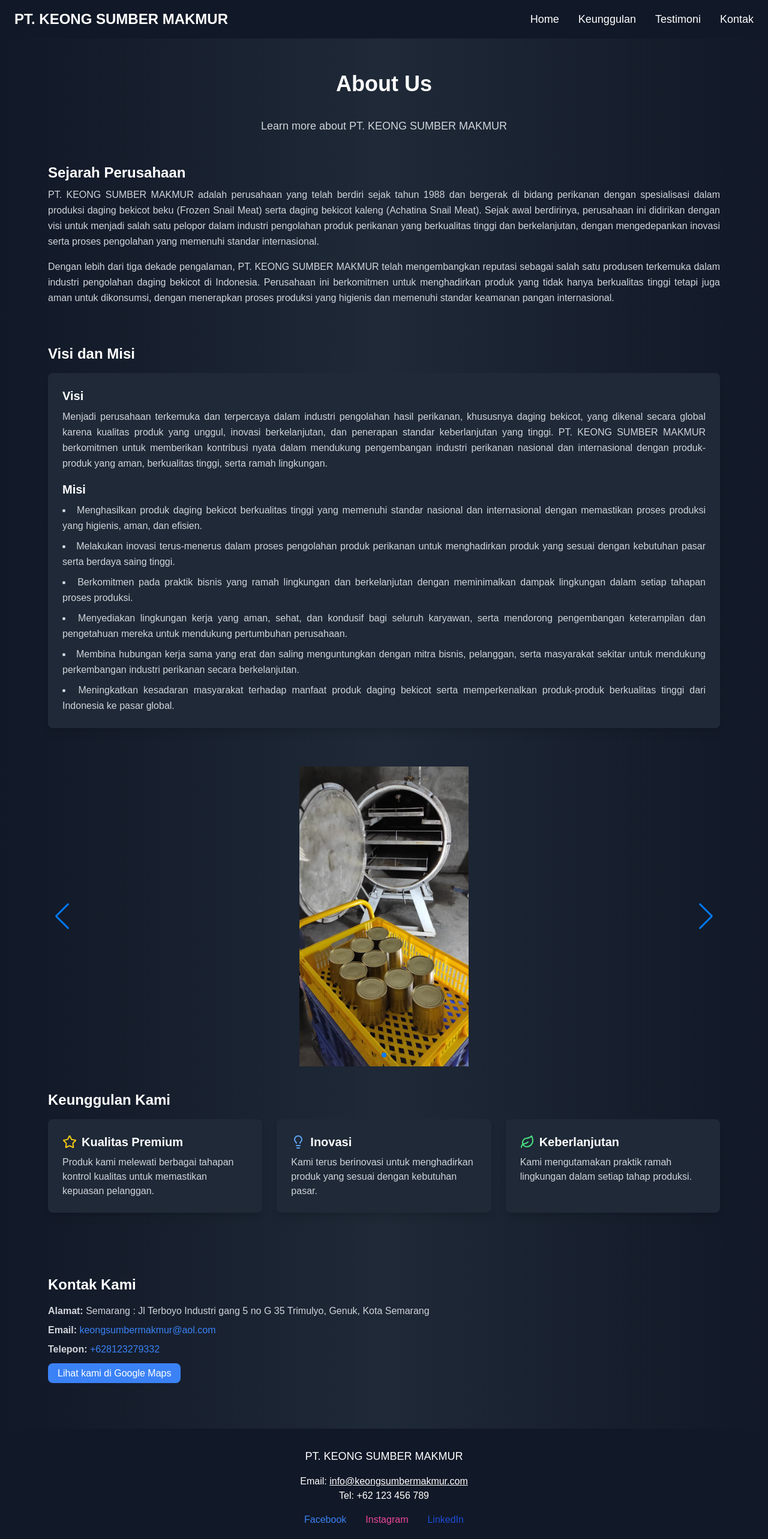
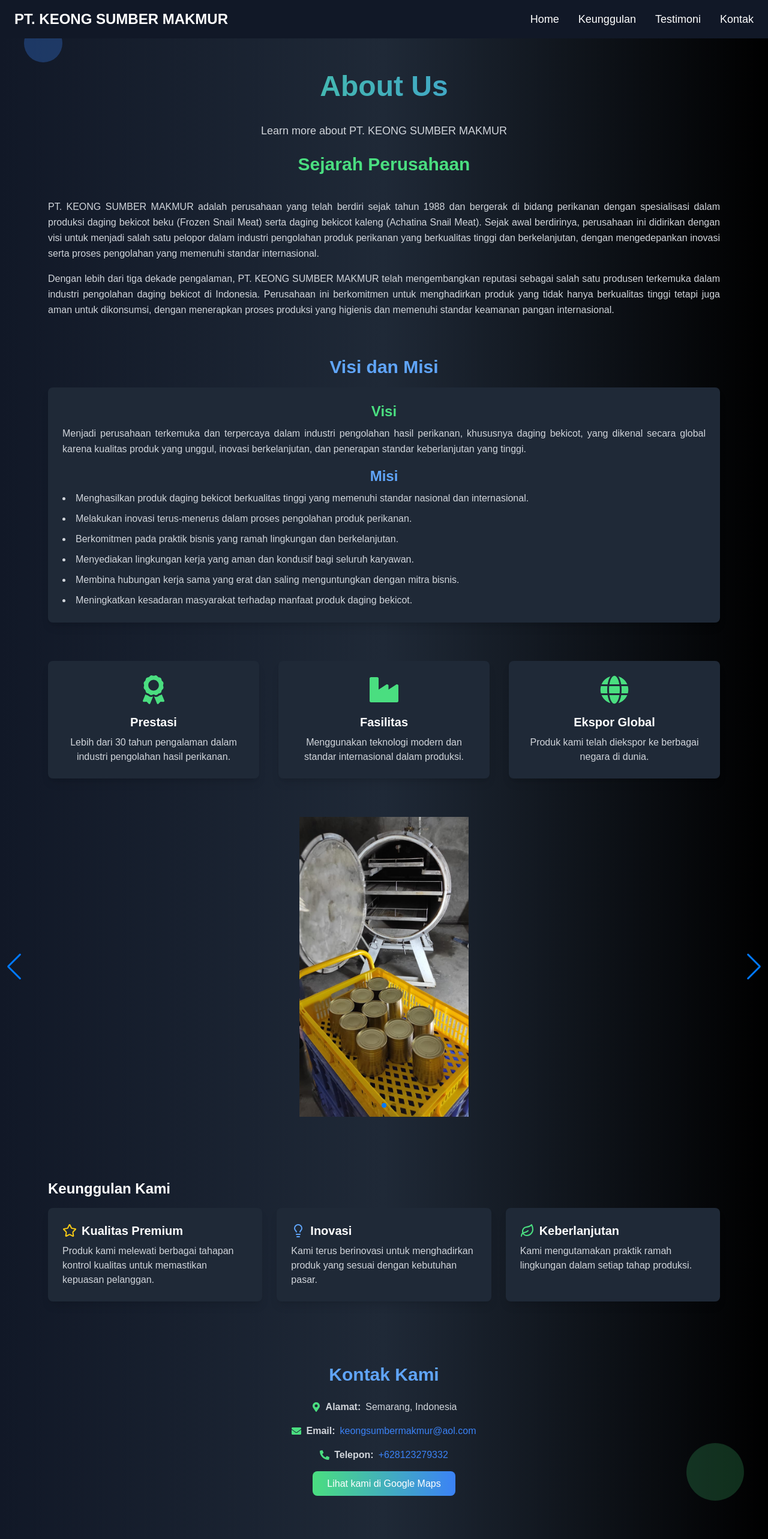
Before and after one commit to obeddx/keongImporNew, a Next.js app: page /aboutUs in a window 1280 px wide. Shown: the top 2566 px of the page at 60% size. Built offline with nearby package versions, Linux system fonts and the light colour scheme.

Commit message:
edit AboutUs & logo WA

```diff
--- a/app/aboutUs/page.tsx
+++ b/app/aboutUs/page.tsx
@@ -6,98 +6,77 @@ import "swiper/css";
 import "swiper/css/navigation";
 import "swiper/css/pagination";
 import "swiper/css/autoplay";
-import { Pagination } from 'swiper/modules';
-import { Navigation } from 'swiper/modules';
-import { Autoplay } from 'swiper/modules';
+import { Pagination, Navigation, Autoplay } from 'swiper/modules';
+import { FaMapMarkerAlt, FaPhoneAlt, FaEnvelope, FaAward, FaIndustry, FaGlobe } from "react-icons/fa";
 import KeunggulanSection from "@/components/KeunggulanSection";
-
+import { motion } from "framer-motion";
 
 const AboutUsPage = () => {
   return (
-    <div className="py-20 bg-gradient-to-r from-gray-900 via-gray-800 to-gray-900 text-white">
+    <div className="py-20 bg-gradient-to-r from-gray-900 via-gray-800 to-black text-white relative overflow-hidden">
+      {/* Floating Elements */}
+      <div className="absolute top-10 left-10 w-16 h-16 bg-blue-500 opacity-30 rounded-full animate-pulse"></div>
+      <div className="absolute bottom-10 right-10 w-24 h-24 bg-green-400 opacity-20 rounded-full animate-bounce"></div>
+
       {/* Header Section */}
-      <div className="text-center mb-12">
-        <h1 className="text-3xl md:text-4xl font-bold py-5 mt-5">About Us</h1>
-        <p className="mt-4 text-gray-300 text-lg">
-          Learn more about PT. KEONG SUMBER MAKMUR
-        </p>
-      </div>
-
-      {/* Company History, Vision-Mission, and Advantages */}
+      <motion.div
+        initial={{ opacity: 0, y: -50 }}
+        animate={{ opacity: 1, y: 0 }}
+        transition={{ duration: 1 }}
+        className="text-center mb-12"
+      >
+        <h1 className="text-4xl md:text-5xl font-bold py-5 mt-5 text-transparent bg-clip-text bg-gradient-to-r from-green-400 to-blue-500">
+          About Us
+        </h1>
+        <p className="mt-4 text-gray-300 text-lg">Learn more about PT. KEONG SUMBER MAKMUR</p> <br/>
         <div className="max-w-6xl mx-auto px-4">
         <section className="mb-16">
-          <h2 className="text-2xl font-semibold mb-2">Sejarah Perusahaan</h2>
+          <h2 className="text-3xl font-semibold mb-4 text-green-400">Sejarah Perusahaan</h2> <br/>
           <p className="text-gray-300 leading-relaxed text-justify mb-4">
-            PT. KEONG SUMBER MAKMUR adalah perusahaan yang telah berdiri sejak tahun 1988 dan bergerak di
-            bidang perikanan dengan spesialisasi dalam produksi daging bekicot beku (Frozen Snail Meat) serta
-            daging bekicot kaleng (Achatina Snail Meat). Sejak awal berdirinya, perusahaan ini didirikan dengan
-            visi untuk menjadi salah satu pelopor dalam industri pengolahan produk perikanan yang berkualitas
-            tinggi dan berkelanjutan, dengan mengedepankan inovasi serta proses pengolahan yang memenuhi standar
-            internasional.
+            PT. KEONG SUMBER MAKMUR adalah perusahaan yang telah berdiri sejak tahun 1988 dan bergerak di bidang perikanan dengan spesialisasi dalam produksi daging bekicot beku (Frozen Snail Meat) serta daging bekicot kaleng (Achatina Snail Meat). Sejak awal berdirinya, perusahaan ini didirikan dengan visi untuk menjadi salah satu pelopor dalam industri pengolahan produk perikanan yang berkualitas tinggi dan berkelanjutan, dengan mengedepankan inovasi serta proses pengolahan yang memenuhi standar internasional.
+          </p>
+          <p className="text-gray-300 leading-relaxed text-justify">
+            Dengan lebih dari tiga dekade pengalaman, PT. KEONG SUMBER MAKMUR telah mengembangkan reputasi sebagai salah satu produsen terkemuka dalam industri pengolahan daging bekicot di Indonesia. Perusahaan ini berkomitmen untuk menghadirkan produk yang tidak hanya berkualitas tinggi tetapi juga aman untuk dikonsumsi, dengan menerapkan proses produksi yang higienis dan memenuhi standar keamanan pangan internasional.
+          </p>
+        </section>
+
+        <section className="mb-16">
+          <h2 className="text-3xl font-semibold mb-4 text-blue-400">Visi dan Misi</h2>
+          <div className="bg-gray-800 p-6 rounded-lg shadow-lg hover:shadow-2xl transition duration-300">
+            <h3 className="text-2xl font-semibold mb-2 text-green-400">Visi</h3>
+            <p className="text-gray-300 leading-relaxed text-justify mb-4">
+              Menjadi perusahaan terkemuka dan terpercaya dalam industri pengolahan hasil perikanan, khususnya daging bekicot, yang dikenal secara global karena kualitas produk yang unggul, inovasi berkelanjutan, dan penerapan standar keberlanjutan yang tinggi.
             </p>
 
-          <p className="text-gray-300 leading-relaxed text-justify">
-            Dengan lebih dari tiga dekade pengalaman, PT. KEONG SUMBER MAKMUR telah mengembangkan
-            reputasi sebagai salah satu produsen terkemuka dalam industri pengolahan daging bekicot di Indonesia.
-            Perusahaan ini berkomitmen untuk menghadirkan produk yang tidak hanya berkualitas tinggi tetapi juga
-            aman untuk dikonsumsi, dengan menerapkan proses produksi yang higienis dan memenuhi standar keamanan
-            pangan internasional.
-          </p>
-
-        </section>
-
-        {/* <section className="mb-16">
-          <h2 className="text-2xl font-semibold mb-4">Visi & Misi</h2>
-          <ul className="list-disc list-inside text-gray-300 space-y-2">
-            <li>
-              <strong>Visi:</strong> Menjadi perusahaan terkemuka dalam produk
-              keong yang diakui secara global.
-            </li>
-            <li>
-              <strong>Misi:</strong>
-              <ul className="list-inside list-decimal pl-6">
-                <li>Menawarkan produk berkualitas tinggi yang memenuhi standar internasional.</li>
-                <li>Memberdayakan masyarakat lokal melalui lapangan kerja dan pelatihan.</li>
-                <li>Meningkatkan keberlanjutan dengan praktik ramah lingkungan.</li>
-              </ul>
-            </li>
-          </ul>
-        </section> */}
-        <section className="mb-16">
-      <h2 className="text-2xl font-semibold mb-4">Visi dan Misi</h2>
-
-      <div className="bg-gray-800 p-6 rounded-lg shadow-lg">
-        {/* Visi */}
-        <h3 className="text-xl font-semibold mb-2">Visi</h3>
-        <p className="text-gray-300 leading-relaxed text-justify mb-4">
-          Menjadi perusahaan terkemuka dan terpercaya dalam industri pengolahan hasil perikanan, khususnya daging bekicot, yang dikenal secara global karena kualitas produk yang unggul, inovasi berkelanjutan, dan penerapan standar keberlanjutan yang tinggi. PT. KEONG SUMBER MAKMUR berkomitmen untuk memberikan kontribusi nyata dalam mendukung pengembangan industri perikanan nasional dan internasional dengan produk-produk yang aman, berkualitas tinggi, serta ramah lingkungan.
-        </p>
-
-        {/* Misi */}
-        <h3 className="text-xl font-semibold mb-2">Misi</h3>
+            <h3 className="text-2xl font-semibold mb-2 text-blue-400">Misi</h3>
             <ul className="list-disc list-inside text-gray-300 leading-relaxed text-justify space-y-2">
-          <li>
-            Menghasilkan produk daging bekicot berkualitas tinggi yang memenuhi standar nasional dan internasional dengan memastikan proses produksi yang higienis, aman, dan efisien.
-          </li>
-          <li>
-            Melakukan inovasi terus-menerus dalam proses pengolahan produk perikanan untuk menghadirkan produk yang sesuai dengan kebutuhan pasar serta berdaya saing tinggi.
-          </li>
-          <li>
-            Berkomitmen pada praktik bisnis yang ramah lingkungan dan berkelanjutan dengan meminimalkan dampak lingkungan dalam setiap tahapan proses produksi.
-          </li>
-          <li>
-            Menyediakan lingkungan kerja yang aman, sehat, dan kondusif bagi seluruh karyawan, serta mendorong pengembangan keterampilan dan pengetahuan mereka untuk mendukung pertumbuhan perusahaan.
-          </li>
-          <li>
-            Membina hubungan kerja sama yang erat dan saling menguntungkan dengan mitra bisnis, pelanggan, serta masyarakat sekitar untuk mendukung perkembangan industri perikanan secara berkelanjutan.
-          </li>
-          <li>
-            Meningkatkan kesadaran masyarakat terhadap manfaat produk daging bekicot serta memperkenalkan produk-produk berkualitas tinggi dari Indonesia ke pasar global.
-          </li>
+              <li>Menghasilkan produk daging bekicot berkualitas tinggi yang memenuhi standar nasional dan internasional.</li>
+              <li>Melakukan inovasi terus-menerus dalam proses pengolahan produk perikanan.</li>
+              <li>Berkomitmen pada praktik bisnis yang ramah lingkungan dan berkelanjutan.</li>
+              <li>Menyediakan lingkungan kerja yang aman dan kondusif bagi seluruh karyawan.</li>
+              <li>Membina hubungan kerja sama yang erat dan saling menguntungkan dengan mitra bisnis.</li>
+              <li>Meningkatkan kesadaran masyarakat terhadap manfaat produk daging bekicot.</li>
             </ul>
           </div>
         </section>
+        </div>
+      </motion.div>
 
+      {/* Info Cards */}
+      <div className="grid md:grid-cols-3 gap-8 max-w-6xl mx-auto px-4 mb-16">
+        {[{ icon: FaAward, title: "Prestasi", text: "Lebih dari 30 tahun pengalaman dalam industri pengolahan hasil perikanan." },
+          { icon: FaIndustry, title: "Fasilitas", text: "Menggunakan teknologi modern dan standar internasional dalam produksi." },
+          { icon: FaGlobe, title: "Ekspor Global", text: "Produk kami telah diekspor ke berbagai negara di dunia." }]
+          .map((item, index) => (
+            <motion.div key={index} whileHover={{ scale: 1.05 }} className="p-6 bg-gray-800 rounded-lg text-center shadow-lg">
+              <item.icon className="text-5xl mx-auto mb-4 text-green-400" />
+              <h3 className="text-xl font-semibold mb-2">{item.title}</h3>
+              <p className="text-gray-300">{item.text}</p>
+            </motion.div>
+        ))}
+      </div>
+
+      {/* Swiper Section */}
 
               <Swiper
                 modules={[Navigation, Pagination, Autoplay]}
@@ -145,52 +124,28 @@ const AboutUsPage = () => {
 
       </Swiper>
 
-
-
-        <div>
-            <KeunggulanSection></KeunggulanSection>
+      {/* Keunggulan Section */}
+      <div className="max-w-6xl mx-auto px-4 mt-16">
+        <KeunggulanSection />
       </div>
 
+      {/* Contact Section */}
+      <div className="max-w-6xl mx-auto px-4 mt-16 text-center">
+        <h2 className="text-3xl font-semibold mb-6 text-blue-400">Kontak Kami</h2>
+        <div className="space-y-4">
+          {[{ icon: FaMapMarkerAlt, label: "Alamat", text: "Semarang, Indonesia" },
+            { icon: FaEnvelope, label: "Email", text: "keongsumbermakmur@aol.com", link: "mailto:keongsumbermakmur@aol.com" },
+            { icon: FaPhoneAlt, label: "Telepon", text: "+628123279332", link: "tel:+628123279332" }]
+            .map((contact, index) => (
+              <p key={index} className="text-gray-300 flex items-center justify-center gap-2">
+                <contact.icon className="text-green-400" />
+                <strong>{contact.label}:</strong>
+                {contact.link ? <a href={contact.link} className="text-blue-500 hover:text-blue-700">{contact.text}</a> : contact.text}
+              </p>
+          ))}
         </div>
-
-      {/* Contact Information */}
-      <div className="max-w-6xl mx-auto px-4">
-        <h2 className="text-2xl font-semibold mb-4">Kontak Kami</h2>
-        <p className="text-gray-300 mb-2">
-          <strong>Alamat:</strong> Semarang : Jl Terboyo Industri gang 5 no G 35 Trimulyo, Genuk, Kota Semarang
-        </p>
-
-        <p className="text-gray-300 mb-2">
-          <strong>Email:</strong>{" "}
-          <a
-            href="https://mail.google.com/mail/?view=cm&fs=1&to=keongsumbermakmur@aol.com&su=Subjek%20Email&body=Isi%20Pesan"
-            className="text-blue-500 hover:text-blue-700"
-            target="_blank"
-            rel="noopener noreferrer"
-          >
-            keongsumbermakmur@aol.com
-          </a>
-        </p>
-
-        <p className="text-gray-300 mb-2">
-          <strong>Telepon:</strong>{" "}
-          <a
-            href="https://wa.me/628123279332"
-            className="text-blue-500 hover:text-blue-700"
-            target="_blank"
-            rel="noopener noreferrer"
-          >
-            +628123279332
-          </a>
-        </p>
-
-        <div className="mt-4">
-          <a
-            href="https://maps.app.goo.gl/AtV4JVCSH9JGiwQB8"
-            target="_blank"
-            rel="noopener noreferrer"
-            className="px-4 py-2 bg-blue-500 text-white rounded-lg hover:bg-blue-600 transition"
-          >
+        <div className="mt-6">
+          <a href="https://maps.app.goo.gl/AtV4JVCSH9JGiwQB8" target="_blank" rel="noopener noreferrer" className="px-6 py-3 bg-gradient-to-r from-green-400 to-blue-500 text-white rounded-lg hover:opacity-90 transition">
             Lihat kami di Google Maps
           </a>
         </div>
--- a/components/Footer.tsx
+++ b/components/Footer.tsx
@@ -1,110 +1,11 @@
-// import { Facebook, Twitter, Instagram, Linkedin } from "lucide-react"; // Ikon Lucide untuk media sosial
-
-// export default function Footer() {
-//   return (
-//     <footer className="bg-gray-900 text-white py-10">
-//       <div className="container mx-auto px-6">
-//         <div className="grid grid-cols-1 sm:grid-cols-2 lg:grid-cols-3 gap-8">
-//           {/* Kontak Perusahaan */}
-//           <div>
-//             <h3 className="text-xl font-semibold mb-4">Kontak Kami</h3>
-//             <ul className="space-y-2 text-gray-400">
-//               <li>
-//                 <strong>Alamat:</strong> Jl Terboyo Industri gang 5 no G 35 Trimulyo, Genuk, Kota Semarang
-//               </li>
-//               <li>
-//               <p className="text-gray-300 mb-2">
-//                <strong>Email:</strong>{" "}
-//                <a href="https://mail.google.com/mail/?view=cm&fs=1&to=keongsumbermakmur@aol.com&su=Subjek%20Email&body=Isi%20Pesan" className="text-blue-500 hover:text-blue-700" target="_blank" rel="noopener noreferrer">
-//                 keongsumbermakmur@aol.com
-//                </a>
-//               </p>
-//               </li>
-//               <li>
-//               <p className="text-gray-300 mb-2">
-//               <strong>Telepon:</strong>{" "}
-//               <a href="https://wa.me/628123279332" className="text-blue-500 hover:text-blue-700" target="_blank" rel="noopener noreferrer">
-//               +628123279332
-//               </a>
-//               </p>
-//               </li>
-//             </ul>
-//           </div>
-
-//           {/* Tautan Halaman Utama */}
-//           <div>
-//             <h3 className="text-xl font-semibold mb-4">Halaman</h3>
-//             <ul className="space-y-2 text-gray-400">
-//               <li>
-//                 <a href="#home" className="hover:text-white">Beranda</a>
-//               </li>
-//               <li>
-//                 <a href="#products" className="hover:text-white">Produk</a>
-//               </li>
-//               <li>
-//                 <a href="#about" className="hover:text-white">Tentang Kami</a>
-//               </li>
-//               <li>
-//                 <a href="#contact" className="hover:text-white">Kontak</a>
-//               </li>
-//             </ul>
-//           </div>
-
-//           {/* Ikon Sosial Media */}
-//           <div>
-//             <h3 className="text-xl font-semibold mb-4">Ikuti Kami</h3>
-//             <div className="flex space-x-6 text-gray-400">
-//               <a
-//                 href="https://www.facebook.com/keongsm"
-//                 target="_blank"
-//                 rel="noopener noreferrer"
-//                 className="hover:text-white"
-//               >
-//                 <Facebook size={24} />
-//               </a>
-//               <a
-//                 href="https://twitter.com/keongsm"
-//                 target="_blank"
-//                 rel="noopener noreferrer"
-//                 className="hover:text-white"
-//               >
-//                 <Twitter size={24} />
-//               </a>
-//               <a
-//                 href="https://www.instagram.com/keongsm"
-//                 target="_blank"
-//                 rel="noopener noreferrer"
-//                 className="hover:text-white"
-//               >
-//                 <Instagram size={24} />
-//               </a>
-//               <a
-//                 href="https://www.linkedin.com/company/keongsm"
-//                 target="_blank"
-//                 rel="noopener noreferrer"
-//                 className="hover:text-white"
-//               >
-//                 <Linkedin size={24} />
-//               </a>
-//             </div>
-//           </div>
-//         </div>
-
-//         {/* Copyright */}
-//         <div className="mt-10 text-center text-gray-400">
-//           <p>© 2025 PT. KEONG SUMBER MAKMUR. All rights reserved.</p>
-//         </div>
-//       </div>
-//     </footer>
-//   );
-// }
-
 import { Facebook, Twitter, Instagram, Linkedin } from "lucide-react"; // Ikon Lucide untuk media sosial
 import Image from "next/image"; // Import komponen Image dari next/image
+import Link from "next/link";
 
 export default function Footer() {
   return (
-    <footer className="bg-gray-900 text-white py-10">
+    <>
+      <footer className="bg-gray-900 text-white py-10 relative">
         <div className="container mx-auto px-6">
           <div className="grid grid-cols-1 sm:grid-cols-2 lg:grid-cols-3 gap-8">
             {/* Kontak Perusahaan */}
@@ -129,10 +30,8 @@ export default function Footer() {
                     <p className="text-gray-300 mb-2">
                       <strong>Email:</strong>{" "}
                       <a
-                      href="https://mail.google.com/mail/?view=cm&fs=1&to=keongsumbermakmur@aol.com&su=Subjek%20Email&body=Isi%20Pesan"
+                        href="mailto:keongsumbermakmur@aol.com"
                         className="text-blue-500 hover:text-blue-700"
-                      target="_blank"
-                      rel="noopener noreferrer"
                       >
                         keongsumbermakmur@aol.com
                       </a>
@@ -179,7 +78,7 @@ export default function Footer() {
               <h3 className="text-xl font-semibold mb-4">Ikuti Kami</h3>
               <div className="flex space-x-6 text-gray-400">
                 <a
-                href="https://www.facebook.com/share/1B8jekjJm7/"
+                  href="https://www.facebook.com/keongsm"
                   target="_blank"
                   rel="noopener noreferrer"
                   className="hover:text-white"
@@ -219,6 +118,26 @@ export default function Footer() {
             <p>© 2025 PT. KEONG SUMBER MAKMUR. All rights reserved.</p>
           </div>
         </div>
+
+        {/* Ikon WhatsApp Live Chat */}
+        <div className="fixed bottom-5 right-5">
+          <a
+            href="https://wa.me/628123279332?text=Halo,%20saya%20ingin%20bertanya%20tentang%20produk%20Anda."
+            target="_blank"
+            rel="noopener noreferrer"
+            className="flex items-center justify-center w-16 h-16 bg-gradient-to-r from-green-400 via-green-500 to-green-600 text-white rounded-full shadow-xl hover:scale-110 transition-transform duration-300"
+          >
+            <svg
+              xmlns="http://www.w3.org/2000/svg"
+              viewBox="0 0 32 32"
+              className="w-10 h-10"
+              fill="currentColor"
+            >
+              <path d="M16 0C7.163 0 0 7.163 0 16c0 3.162.922 6.106 2.512 8.607L.002 32l7.51-2.47A15.899 15.899 0 0016 32c8.837 0 16-7.163 16-16S24.837 0 16 0zm8.356 23.5c-.365.73-1.802 1.36-2.525 1.426-.674.06-1.456.085-2.322-.074-4.086-.765-7.564-4.46-7.835-4.693-.27-.235-1.863-1.865-1.863-3.568 0-1.702.932-2.532 1.26-2.872.328-.34.72-.424.965-.424.245 0 .491.002.706.013.23.012.54-.086.845.64.305.726 1.08 2.482 1.175 2.659.095.177.155.38.03.613-.124.233-.186.378-.366.582-.182.204-.384.457-.548.613-.16.156-.326.33-.14.647.186.317.827 1.363 1.777 2.225 1.224 1.108 2.256 1.445 2.572 1.61.316.165.498.143.681-.048.184-.192.787-.894 1-1.2.214-.307.428-.257.727-.154.298.102 1.872.883 2.19 1.04.316.158.527.23.607.36.08.13.08.75-.286 1.48z" />
+            </svg>
+          </a>
+        </div>
       </footer>
+    </>
   );
 }
--- a/package.json
+++ b/package.json
@@ -19,6 +19,7 @@
     "nodemailer": "^6.10.0",
     "react": "^19.0.0",
     "react-dom": "^19.0.0",
+    "react-icons": "^5.4.0",
     "swiper": "^11.2.1"
   },
   "devDependencies": {
```
Also changed, not shown: 1 other file (tests, documents, lock files or other folders). Lines whose indentation alone changed are shown as unchanged.
